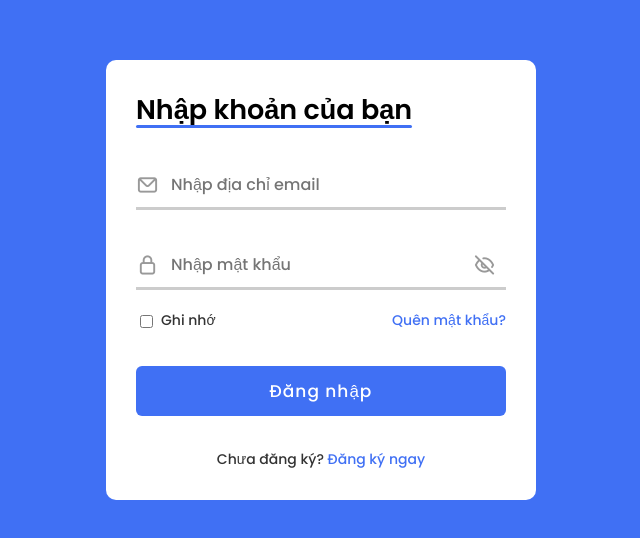
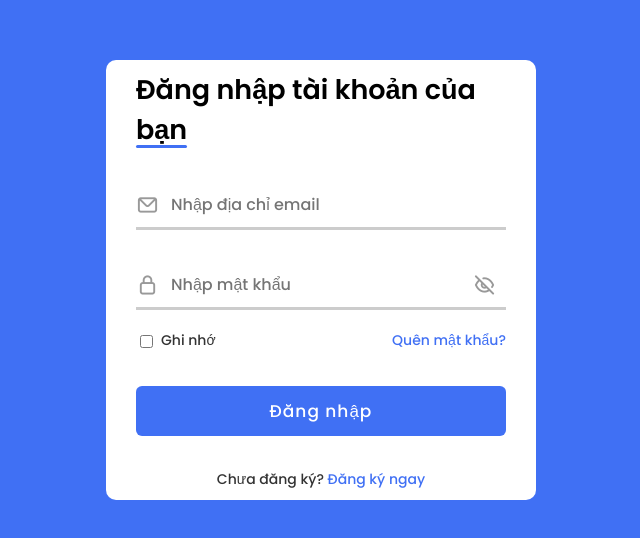
Before and after one commit to minhhieu04/Form-login-logout, a plain HTML site: page index.html in a window 1280 px wide. Shown: the part 120-658 px from the top of the page, without its empty margins (319-959 px from the left). Drawn offline with nearby package versions, Linux system fonts and the light colour scheme.

Commit message:
Update index.html

```diff
--- a/index.html
+++ b/index.html
@@ -15,7 +15,7 @@
     <div class="container">
         <div class="forms">
             <div class="form login">
-                <span class="title">Nhập khoản của bạn</span>
+                <span class="title">Đăng nhập tài khoản của bạn</span>
 
                 <form action="#">
                     <div class="input-field">
```
